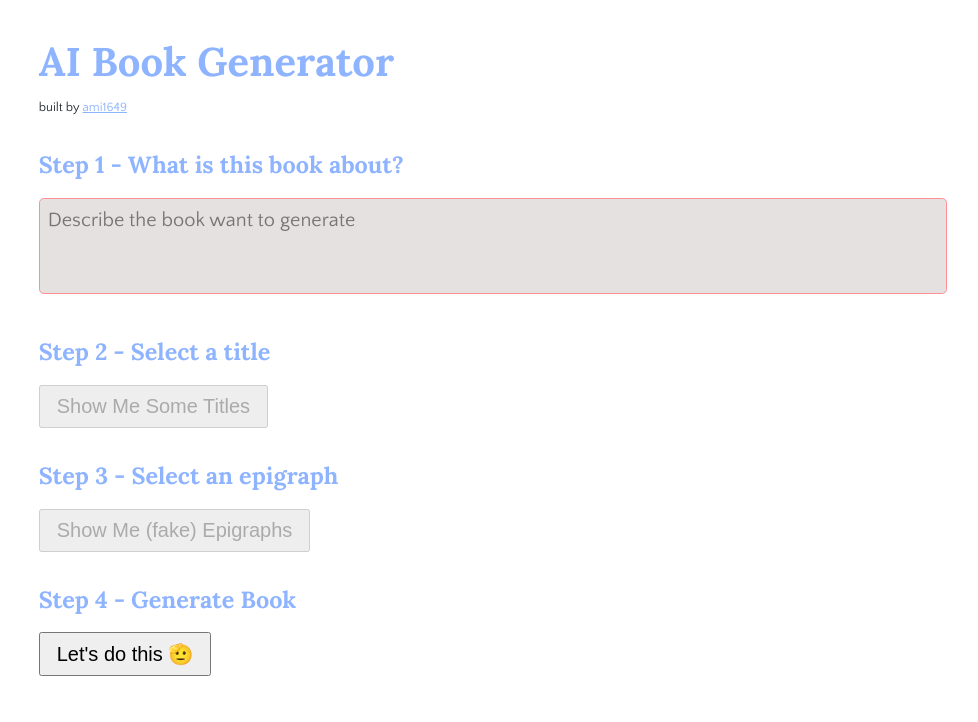
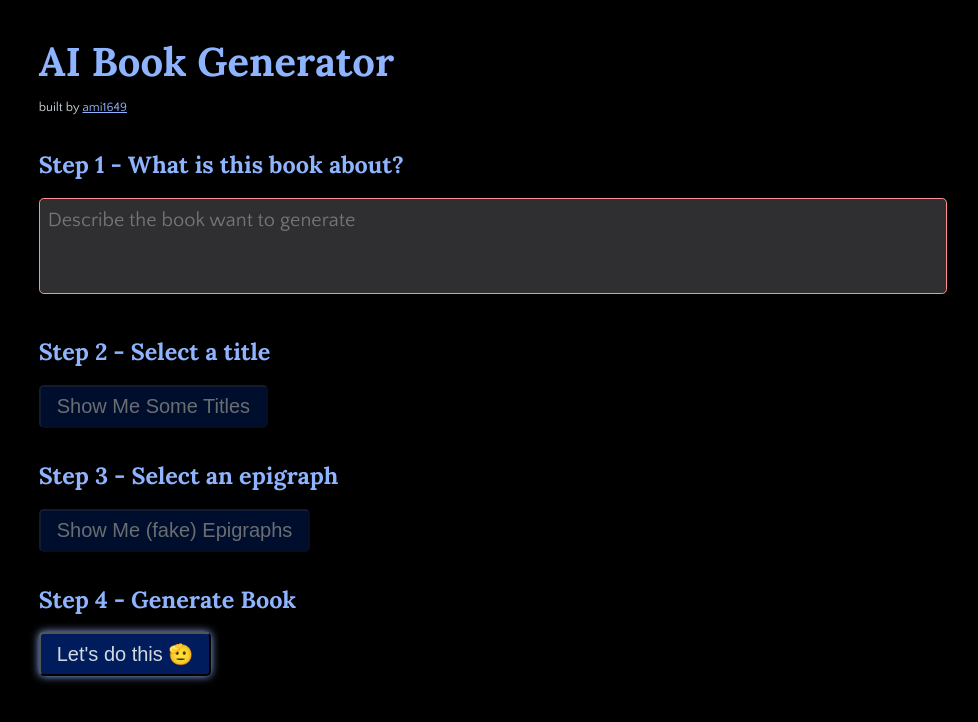
Before and after one commit to Amichai/AIBookPlanner, a Vue app: page / in a window 1280 px wide. Shown: the top 722 px of the page, without its empty margins (147-1125 px from the left). Built offline with nearby package versions, Linux system fonts and the light colour scheme.

Commit message:
pulled out some colorscheming

```diff
--- a/src/assets/main.css
+++ b/src/assets/main.css
@@ -3,12 +3,13 @@
 }
 
 :root {
-  --clr-text: hsl(204, 20%, 15%);
-  --clr-background: #ffffff;
-  --clr-text-background: hsl(0, 7%, 89%);
+  --clr-text: hsl(204, 20%, 85%);
+  --clr-background: #000000;
+  --clr-text-background: hsl(255, 4%, 19%);
   --clr-primary: #8fb4ff;
-  --clr-secondary: hsl(222, 100%, 96%);
+  --clr-secondary: hsl(222, 100%, 18%);
   --clr-accent: #ff8f94;
+
 
   --ff-accent: 'Lora', serif;
   --ff-base: 'Quattrocento Sans', sans-serif;
@@ -21,25 +22,36 @@
   --fs-3: clamp(1.94rem, calc(1.77rem + 0.87vw), 2.44rem);
   --fs-4: clamp(2.33rem, calc(2.08rem + 1.25vw), 3.05rem);
   --fs-5: clamp(2.80rem, calc(2.45rem + 1.77vw), 3.82rem);
-}
 
-@media (prefers-color-scheme: dark) {
-  :root {
-    --clr-text: hsl(204, 20%, 85%);
-    --clr-background: #000000;
-    --clr-text-background: hsl(255, 4%, 19%);
-    --clr-primary: #8fb4ff;
-    --clr-secondary: hsl(222, 100%, 18%);
-    --clr-accent: #ff8f94;
-  }
+  background-color: var(--clr-background);
 }
 
 * {
   margin: 0;
 }
 
+button, input, textarea {
+  color: var(--clr-text);
+  border-radius: 0.3rem;
+}
+
+button {
+  background-color: var(--clr-secondary);
+}
+
+button:not(:disabled) {
+  box-shadow: 0 0 0.5rem var(--clr-primary);
+
+}
+
+button:disabled {
+  opacity: 0.5;
+}
+
+
+
 html {
-  color-scheme: light dark;
+  /* color-scheme: light dark; */
 }
 
 img {
--- a/src/router/index.js
+++ b/src/router/index.js
@@ -1,5 +1,6 @@
 import { createRouter, createWebHistory } from 'vue-router'
 import HomeView from '../views/HomeView.vue'
+import OutlineView from '../views/OutlineView.vue'
 
 const router = createRouter({
   history: createWebHistory(import.meta.env.BASE_URL),
@@ -16,7 +17,13 @@ const router = createRouter({
       // this generates a separate chunk (About.[hash].js) for this route
       // which is lazy-loaded when the route is visited.
       component: () => import('../views/AboutView.vue')
-    }
+    },
+    {
+      path: '/Outline/:guid',
+      props: true,
+      name: 'outline',
+      component: OutlineView
+    },
   ]
 })
 
--- /dev/null
+++ b/src/views/OutlineView.vue
@@ -0,0 +1,49 @@
+<script setup>
+  import { ref, onMounted } from 'vue'
+
+  const props = defineProps({
+    guid: {
+      type: String,
+      required: true,
+    },
+  });
+
+  const emit = defineEmits([])
+
+  onMounted(() => {
+    ///loading spinner
+    ///query the book
+    /// check the timestamp
+
+    /// if within a thershold, query every 7 seconds
+
+    ///format the book so it looks beautiful on the page
+  })
+</script>
+
+<template>
+  <div class="root">
+  testing tesitng 123
+  {{ props.guid }}
+</div>
+</template>
+
+<style scoped>
+.root {
+  --clr-text: hsl(204, 20%, 15%);
+  --clr-background: #ffffff;
+  --clr-text-background: hsl(0, 7%, 89%);
+  --clr-primary: #8fb4ff;
+  --clr-secondary: hsl(222, 100%, 96%);
+  --clr-accent: #ff8f94;
+}
+
+:root{
+  --clr-text: hsl(204, 20%, 15%);
+  --clr-background: #ffffff;
+  --clr-text-background: hsl(0, 7%, 89%);
+  --clr-primary: #8fb4ff;
+  --clr-secondary: hsl(222, 100%, 96%);
+  --clr-accent: #ff8f94;
+}
+</style>
```
